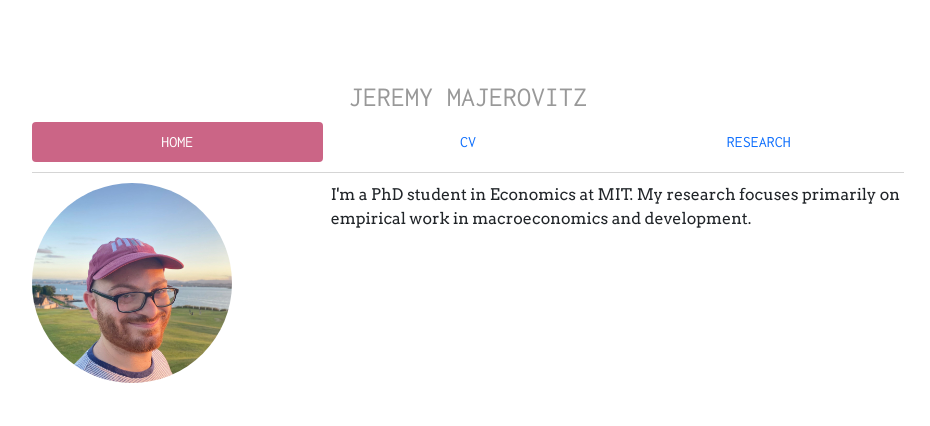
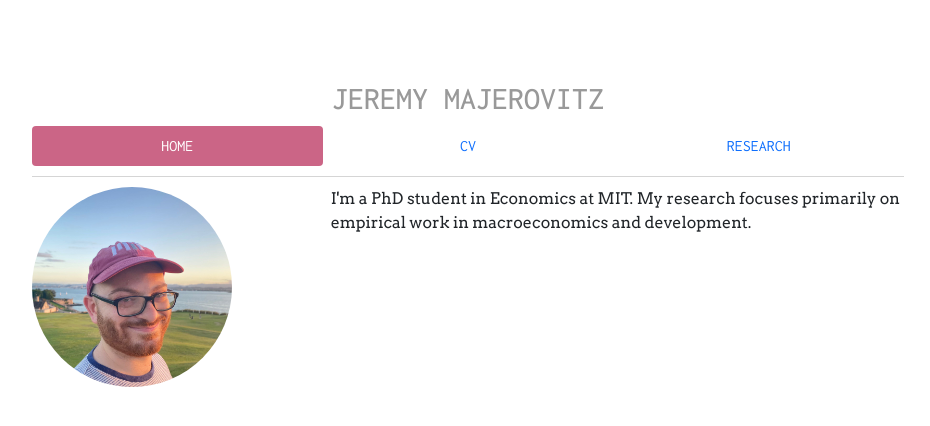
Before and after one commit to jmajic/jmajic.github.io, a Jekyll site: the page built from index.html, in a window 1280 px wide. Shown: the top 426 px of the page, without its empty margins (172-1102 px from the left). Built offline with Jekyll 4.4.1, drawn with Linux system fonts in a browser that asks for light colours.

Commit message:
Make name bigger and bolder

```diff
--- a/_layouts/default.html
+++ b/_layouts/default.html
@@ -14,7 +14,7 @@
 		<body>
 			<div class="container">
 				<div class="page-header">
-					<h3 class="text-muted text-center"><a href="/">JEREMY MAJEROVITZ</a></h3>
+					<h2 class="text-center"><a href="/">JEREMY MAJEROVITZ</a></h3>
 					<ul class="nav nav-pills <!-- justify-content-center --> nav-justified">
 						<li class="nav-item"><a class="nav-link {{ page.home }}" href="/">HOME</a></li>
 						<li class="nav-item"><a class="nav-link {{ page.cv }}" href="/cv/Majerovitz_CV_April_2019.pdf">CV</a></li>
```
